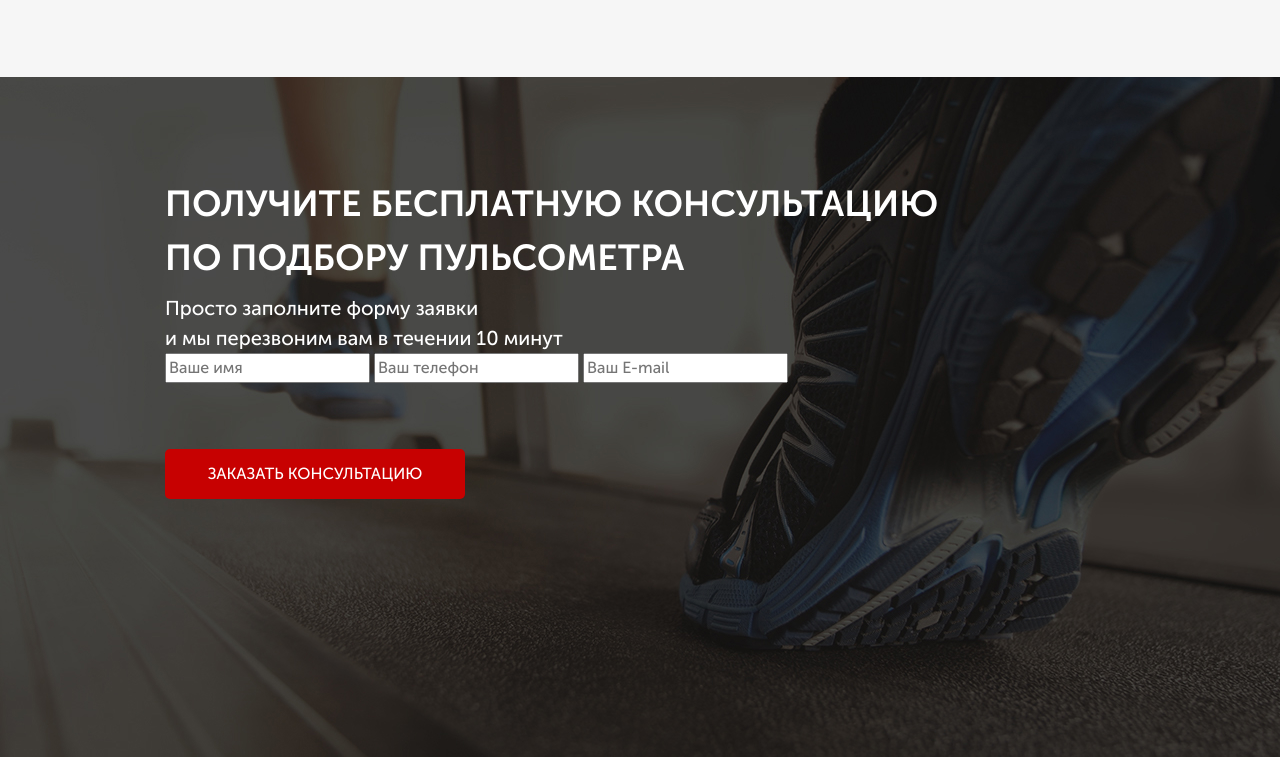
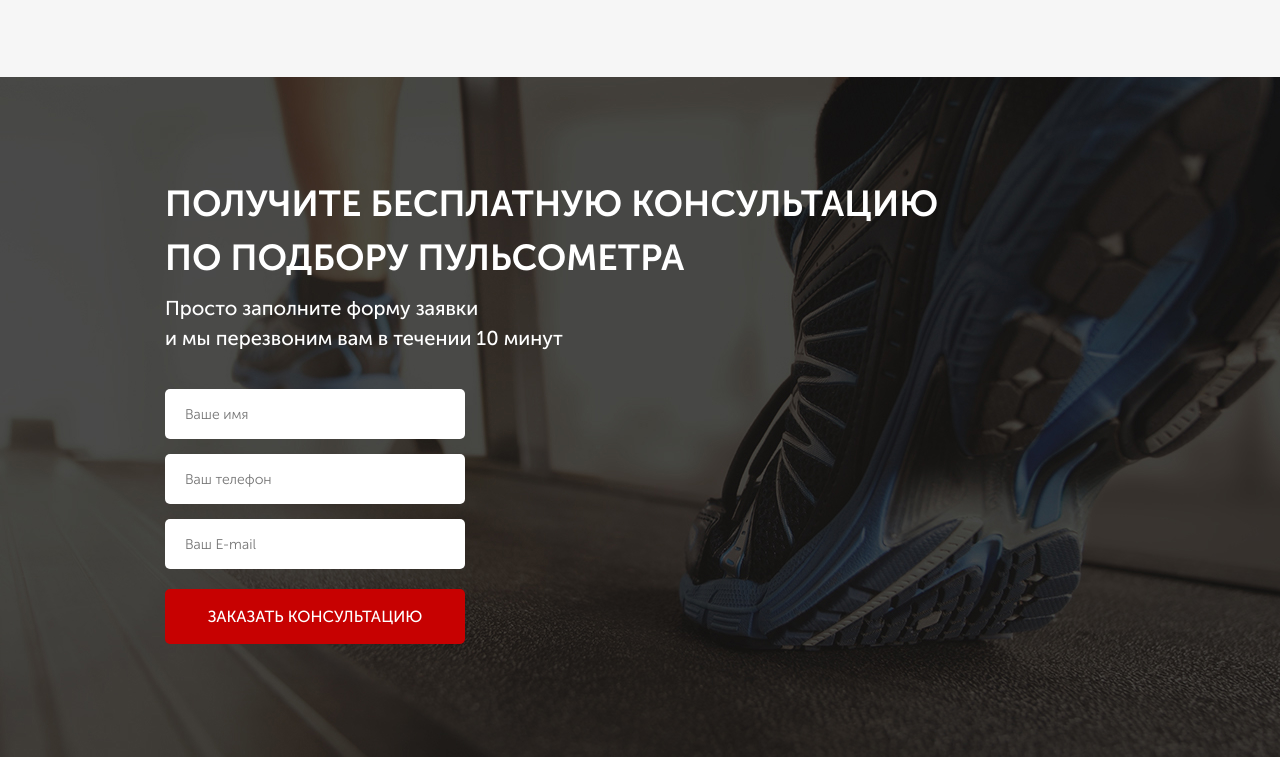
Before and after one commit to Bohdan2909/Pulsometr, a website: page src/index.html in a window 1280 px wide. Shown: the part 1132-1889 px from the top of the page. Drawn offline with Linux system fonts and the light colour scheme; files whose address does not match are found by name.

Commit message:
feat:finish form section

```diff
--- a/src/index.html
+++ b/src/index.html
@@ -106,10 +106,8 @@
       <input name="name" required placeholder="Ваше имя" type="text">
       <input name="phone" required placeholder="Ваш телефон" type="number">
       <input name="email" required placeholder="Ваш E-mail" type="email">
-      <!-- <input required value="заказать консультацию" type="submit"> -->
-
+      <button class="button button_submit">заказать консультацию</button>
     </form>
-    <button class="button button_main">заказать консультацию</button>
   </div>
 </div>
 
--- a/src/sass/blocks/_buttons.scss
+++ b/src/sass/blocks/_buttons.scss
@@ -9,9 +9,13 @@
   font-size: 12px;
   font-weight: 500;
   &_main{
-    margin-top: 66px;
     width: 300px;
     height: 50px;
     font-size: 16px;
   }
+  &_submit{
+    width: 100%;
+    height: 55px;
+    font-size: 16px;
+  }
 }
--- a/src/sass/blocks/_form.scss
+++ b/src/sass/blocks/_form.scss
@@ -0,0 +1,20 @@
+.feed-form{
+  margin-top: 36px;
+  display: flex;
+  flex-direction: column;
+  width: 300px;
+  input{
+    height: 50px;
+    background-color: #ffffff;
+    border-radius: 5px;
+    margin-bottom: 15px;
+    border: none;
+    padding: 0 20px;
+    font-size: 14px;
+    font-weight: 300;
+    color: #4b4b4b;
+    &:nth-child(3){
+      margin-bottom: 20px;
+    }
+  }
+}
--- a/src/sass/blocks/_promo.scss
+++ b/src/sass/blocks/_promo.scss
@@ -23,6 +23,7 @@
     font-size: 14px;
     font-weight: 500;
     color: #ffffff;
+    margin-bottom: 66px;
     img{
       display: block;
       margin: 0 auto;
```
Also changed, not shown: src/css/style.min.css, 1 other file.
